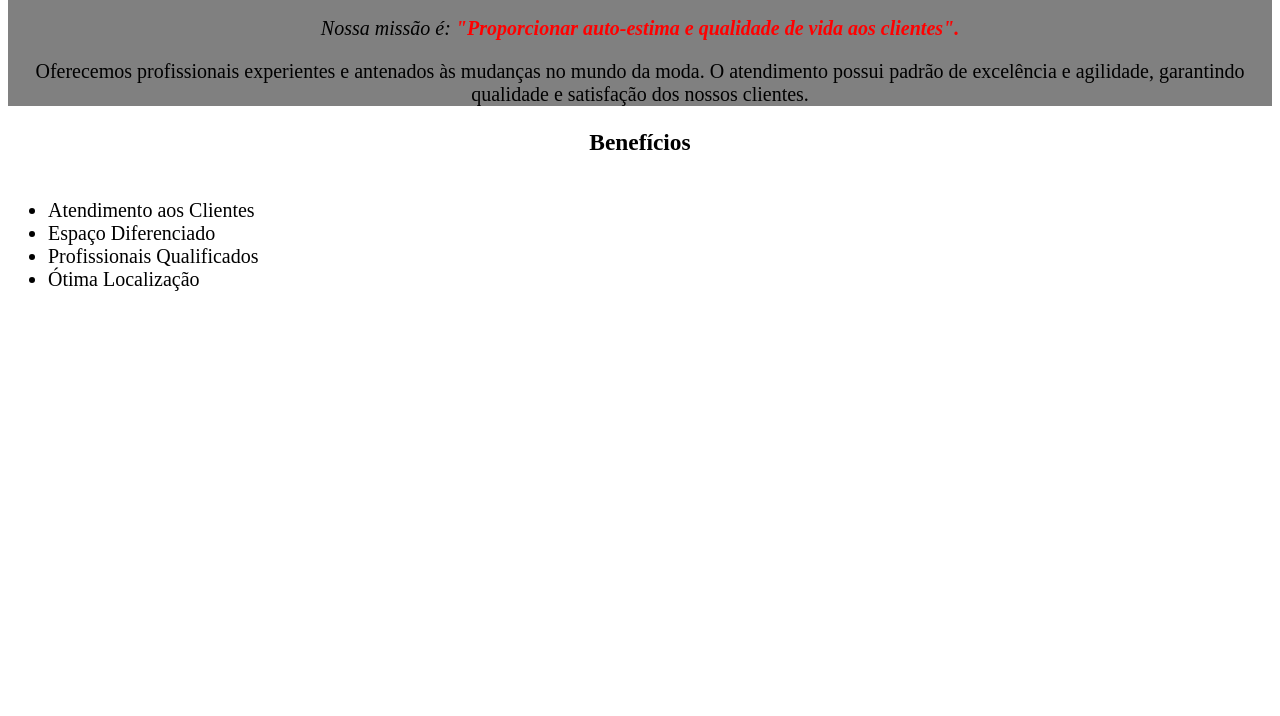
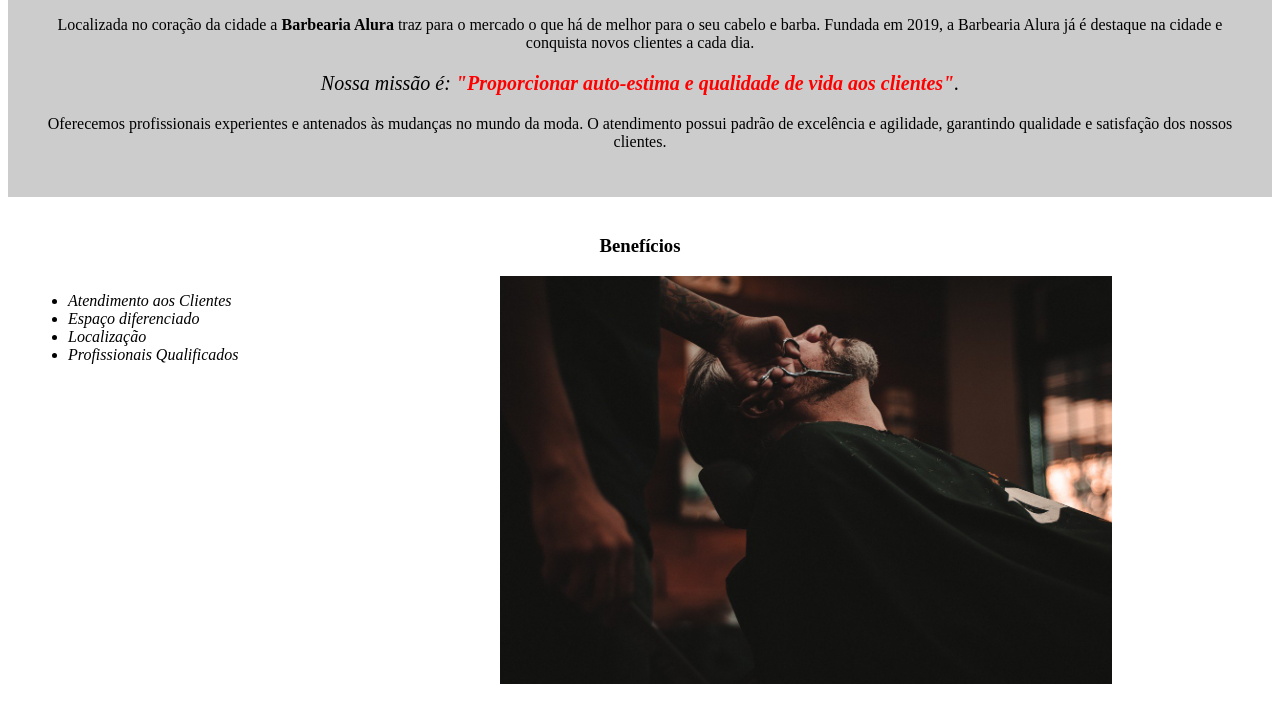
Before and after one commit to melucaspicoli/barbearia4, a plain HTML site: page index.html in a window 1280 px wide. Shown: the part 639-1355 px from the top of the page. Before the commit the page ends 958 px from the top, so only its background shows below. Drawn offline with Linux system fonts and the light colour scheme.

Commit message:
Add files via upload

```diff
--- a/index.html
+++ b/index.html
@@ -1,41 +1,37 @@
 <!DOCTYPE html>
-<html lang="en">
+<html lang="pt-br">
 	<head>
 		<meta charset="UTF-8">
-    <meta http-equiv="X-UA-Compatible" content="IE=edge">
-    <meta name="viewport" content="width=device-width, initial-scale=1.0">
-    <title>BARBEARIA ALURA</title>
+		<title>Barbearia Alura</title>
 		<link rel="stylesheet" href="style.css">
 	</head>
+
 	<body>
+		<header>
+			<h1 class="titulo-principal">Barbearia Alura</h1>
+		</header>
+		<img id="banner" src="banner.jpg">
+		<div class="principal">
+			<h2 class="titulo-centralizado">Sobre a Barbearia Alura</h2>
 
-   <h1 class="titulo-principal"></h1>
+			<p>Localizada no coração da cidade a <strong>Barbearia Alura</strong> traz para o mercado o que há de melhor para o seu cabelo e barba. Fundada em 2019, a Barbearia Alura já é destaque na cidade e conquista novos clientes a cada dia.</p>
 
-    <img class="imagem" src="banner.jpg" alt="">
-
-    <div class="principal">
-
-    <h2 class="titulo">Sobre Barbearia Alura</h2>
-
-    <p></p>
-<p>Localizada no coração da cidades a <strong>Barbearia Alura </strong> traz para o mercado o que há de melhor para o seu cabelo e barba. Fundada em 2019, a Barbearia Alura já é destaque na cidade e conquista novos clientes a cada dia.</p>
- <p><em>Nossa missão é:<strong class= "destaque"> "Proporcionar auto-estima e qualidade de vida aos clientes".</strong></em></p>
+			<p id="missao"><em>Nossa missão é: <strong>"Proporcionar auto-estima e qualidade de vida aos clientes"</strong>.</em></p>
 
 			<p>Oferecemos profissionais experientes e antenados às mudanças no mundo da moda. O atendimento possui padrão de excelência e agilidade, garantindo qualidade e satisfação dos nossos clientes.</p>
-
 		</div>
 
+		<div class="beneficios">
+			<h3 class="titulo-centralizado">Benefícios</h3>
 
-   <h3 class="alinhar">Benefícios</h3>
-
-   <ul class="lista">
-<li>Atendimento aos Clientes</li>
-<li>Espaço Diferenciado</li>
-<li>Profissionais Qualificados</li>
-<li>Ótima Localização</li>
+			<ul>
+				<li class="itens">Atendimento aos Clientes</li>
+				<li class="itens">Espaço diferenciado</li>
+				<li class="itens">Localização</li>
+				<li class="itens">Profissionais Qualificados</li>
 			</ul>
 
-
-<img class="imagem_beneficio" src="beneficios.jpg" alt="">
+			<img src="beneficios.jpg" class="imagembeneficios">
+		</div>
 	</body>
 </html>
--- a/style.css
+++ b/style.css
@@ -1,17 +1,52 @@
-body{font-size: 20px; }
+body {
 
-.principal{text-align: center;
-background-color: gray;}
+}
 
-.alinhar{text-align: center;}
+#banner {
+	width:100%;
+}
 
-.destaque{color: red;}
+.principal{
+	background: #CCCCCC;
+	padding: 30px;
+}
 
-.imagem{width: 100%;}
+.titulo-principal {
+	padding-left: 20px;
+}
 
-.lista{ display: inline-block;
-vertical-align: tops;}
+.titulo-centralizado {
+	text-align: center
+}
 
-.imagem_beneficio{width: 50%;}
+p {
+	text-align: center;
+}
 
-.titulo-principal{padding-left: 20px;}
+#missao {
+	font-size: 20px
+}
+
+em strong {
+	color: #FF0000;
+}
+
+.itens {
+	font-style: italic
+}
+
+.beneficios {
+	background: #FFFFFF;
+	padding: 20px;
+}
+
+ul {
+	display: inline-block;
+	vertical-align: top;
+	width: 20%;
+	margin-right: 15%;
+}
+
+.imagembeneficios {
+	width: 50%;
+}
```
Also changed, not shown: beneficios.jpg (added). Lines whose indentation alone changed are shown as unchanged.
